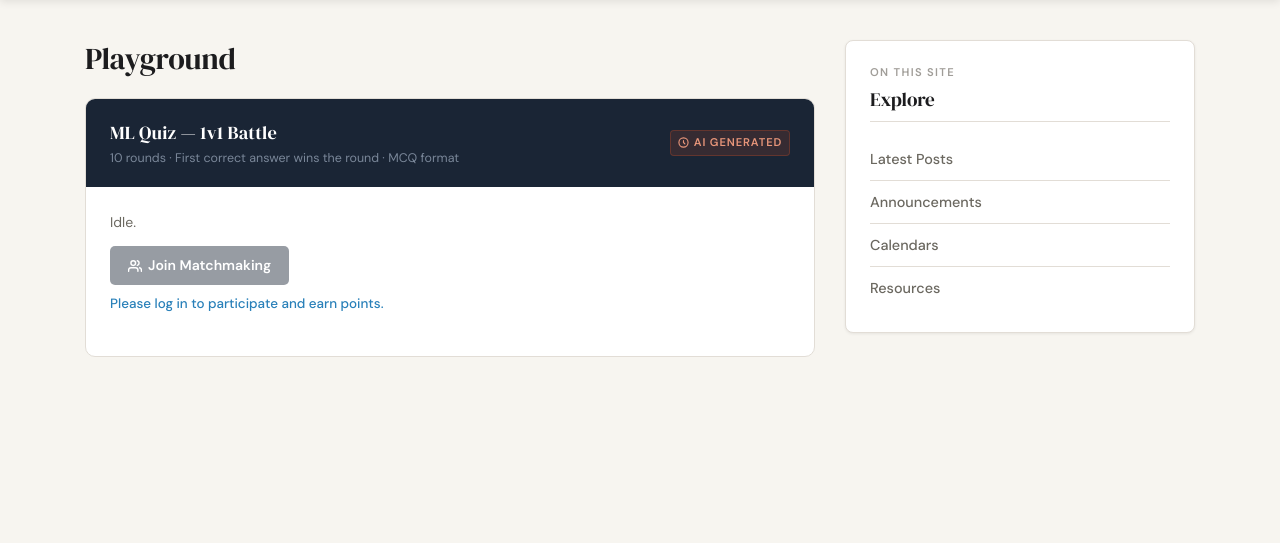
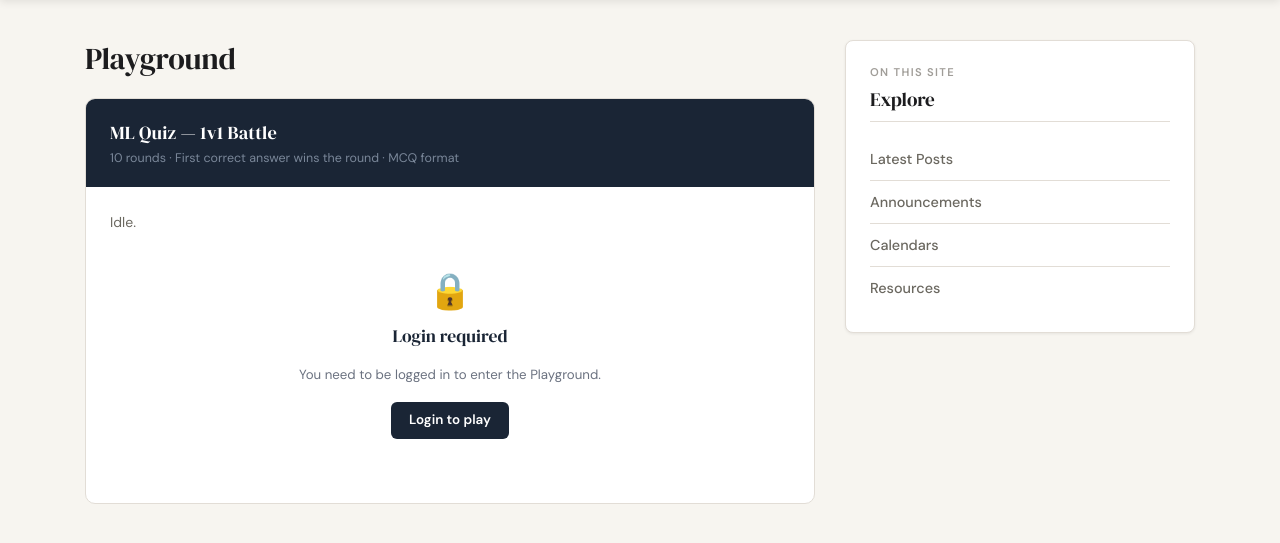
Before and after one commit to parthenobae/Neurix, a Flask app: page /playground in a window 1280 px wide. Shown: the part 64-607 px from the top of the page. Run offline with Flask 3, Linux system fonts and the light colour scheme; some libraries are stand-ins or nearby versions.

Commit message:
Fixed something

```diff
--- a/neurix/playground/routes.py
+++ b/neurix/playground/routes.py
@@ -1,9 +1,20 @@
 from flask import render_template
-from flask_login import login_required
+from flask_login import login_required, current_user
 
 from neurix.playground import playground
+from neurix.models import ModuleProgress
 
 
 @playground.route('/playground')
 def index():
-    return render_template('playground.html', title='Playground')
+    completed_count = 0
+    if current_user.is_authenticated:
+        completed_count = ModuleProgress.query.filter_by(
+            user_id=current_user.id, completed=True
+        ).count()
+
+    return render_template(
+        'playground.html',
+        title='Playground',
+        completed_count=completed_count,
+    )
--- a/neurix/templates/playground.html
+++ b/neurix/templates/playground.html
@@ -282,6 +282,42 @@
   .result-scores { display: flex; gap: 1rem; flex-wrap: wrap; margin-top: 0.75rem; }
   .result-score-item { background: #fff; border: 1px solid #e2ddd6; border-radius: 6px; padding: 0.5rem 0.9rem; font-size: 0.875rem; font-weight: 600; color: #1a2535; }
   .result-score-item span { font-size: 1.1rem; color: #b84c27; margin-left: 0.3rem; }
+
+  /* Locked state */
+  .pg-locked {
+    display: flex; flex-direction: column;
+    align-items: center; justify-content: center;
+    padding: 2.5rem 1.5rem; text-align: center; gap: .75rem;
+  }
+  .pg-locked-icon {
+    font-size: 2.2rem; line-height: 1;
+  }
+  .pg-locked-title {
+    font-family: 'DM Serif Display', serif;
+    font-size: 1.1rem; color: #1a2535; margin: 0;
+  }
+  .pg-locked-sub {
+    font-size: .83rem; color: #6b7280; margin: 0; max-width: 320px;
+  }
+  .pg-locked-cta {
+    display: inline-flex; align-items: center; gap: .4rem;
+    background: #1a2535; color: #fff; border: none;
+    border-radius: 6px; padding: .45rem 1.1rem;
+    font-size: .84rem; font-weight: 600; cursor: pointer;
+    text-decoration: none; margin-top: .25rem;
+    transition: background .15s;
+  }
+  .pg-locked-cta:hover { background: #2e3f58; color: #fff; text-decoration: none; }
+
+  /* Progress badge shown in queue */
+  .pg-progress-badge {
+    display: inline-flex; align-items: center; gap: .35rem;
+    background: #eaf6ee; border: 1px solid #a7e3be;
+    border-radius: 5px; padding: .25rem .7rem;
+    font-size: .75rem; font-weight: 600; color: #1a5c37;
+    margin-bottom: .6rem;
+  }
+
 </style>
 
 <h1 style="font-family:'DM Serif Display',serif; font-size:1.9rem; margin-bottom:1.25rem;">Playground</h1>
@@ -294,10 +330,6 @@
       <p class="pg-title">ML Quiz — 1v1 Battle</p>
       <p class="pg-subtitle">10 rounds · First correct answer wins the round · MCQ format</p>
     </div>
-    <span class="ai-header-badge">
-      <svg width="11" height="11" viewBox="0 0 24 24" fill="none" stroke="currentColor" stroke-width="2.5" stroke-linecap="round" stroke-linejoin="round"><path d="M12 2a10 10 0 1 0 0 20 10 10 0 0 0 0-20z"/><path d="M12 8v4l3 3"/></svg>
-      AI Generated
-    </span>
   </div>
 
   <!-- Round / score bar -->
@@ -316,13 +348,33 @@
 
     <p id="pg-status" class="pg-status">Idle.</p>
 
-    <button id="btn-join" class="btn-join" {% if not current_user.is_authenticated %}disabled{% endif %}>
-      <svg width="14" height="14" viewBox="0 0 24 24" fill="none" stroke="currentColor" stroke-width="2.5" stroke-linecap="round" stroke-linejoin="round"><path d="M17 21v-2a4 4 0 0 0-4-4H5a4 4 0 0 0-4 4v2"/><circle cx="9" cy="7" r="4"/><path d="M23 21v-2a4 4 0 0 0-3-3.87"/><path d="M16 3.13a4 4 0 0 1 0 7.75"/></svg>
-      Join Matchmaking
-    </button>
+    {% if not current_user.is_authenticated %}
+      <!-- Not logged in -->
+      <div class="pg-locked">
+        <div class="pg-locked-icon">🔒</div>
+        <p class="pg-locked-title">Login required</p>
+        <p class="pg-locked-sub">You need to be logged in to enter the Playground.</p>
+        <a href="{{ url_for('users.login') }}" class="pg-locked-cta">Login to play</a>
+      </div>
 
-    {% if not current_user.is_authenticated %}
-      <p class="pg-feedback info mt-2">Please log in to participate and earn points.</p>
+    {% elif completed_count == 0 %}
+      <!-- Logged in but no modules done -->
+      <div class="pg-locked">
+        <div class="pg-locked-icon">📚</div>
+        <p class="pg-locked-title">Complete at least one module first</p>
+        <p class="pg-locked-sub">
+          The Playground matches you against players at your level.
+          Finish at least one module in the Learn section before jumping in.
+        </p>
+        <a href="{{ url_for('learn.dashboard') }}" class="pg-locked-cta">Go to Learn →</a>
+      </div>
+
+    {% else %}
+      <!-- Ready to play -->
+      <button id="btn-join" class="btn-join">
+        <svg width="14" height="14" viewBox="0 0 24 24" fill="none" stroke="currentColor" stroke-width="2.5" stroke-linecap="round" stroke-linejoin="round"><path d="M17 21v-2a4 4 0 0 0-4-4H5a4 4 0 0 0-4 4v2"/><circle cx="9" cy="7" r="4"/><path d="M23 21v-2a4 4 0 0 0-3-3.87"/><path d="M16 3.13a4 4 0 0 1 0 7.75"/></svg>
+        Join Matchmaking
+      </button>
     {% endif %}
 
     <!-- AI generating loader -->
@@ -376,6 +428,7 @@
   if (!btnJoin) return;
 
   const socket = io();
+  const MY_USERNAME = '{{ current_user.username if current_user.is_authenticated else "" }}';
   let inMatch      = false;
   let players      = [];
   let myUsername   = '';
@@ -478,6 +531,7 @@
   socket.on('match_found', (payload) => {
     inMatch = true; locked = false;
     players = payload.players;
+    myUsername = MY_USERNAME;
     totalRounds = payload.total_rounds;
     aiGenerated = payload.ai_generated || false;
 
@@ -494,7 +548,9 @@
     buildOptions(payload.options);
     questionArea.classList.add('visible');
 
-    setStatus(`${players[0]} vs ${players[1]} — Round 1`, 'active');
+    const oppProgress = MY_USERNAME === payload.players[0]
+      ? payload.p2_progress : payload.p1_progress;
+    setStatus(`${players[0]} vs ${players[1]} — Round 1 · Opponent: ${oppProgress} modules`, 'active');
     setFeedback('');
   });
 
```
Also changed, not shown: neurix/playground/game.py (+113 -52 lines).
